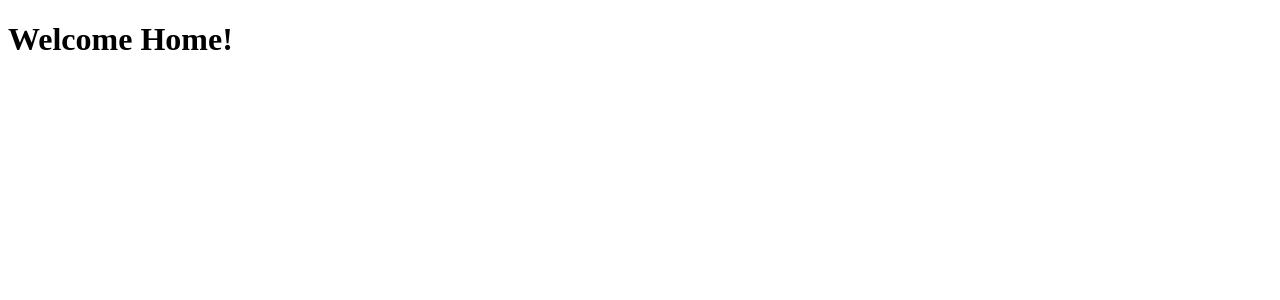
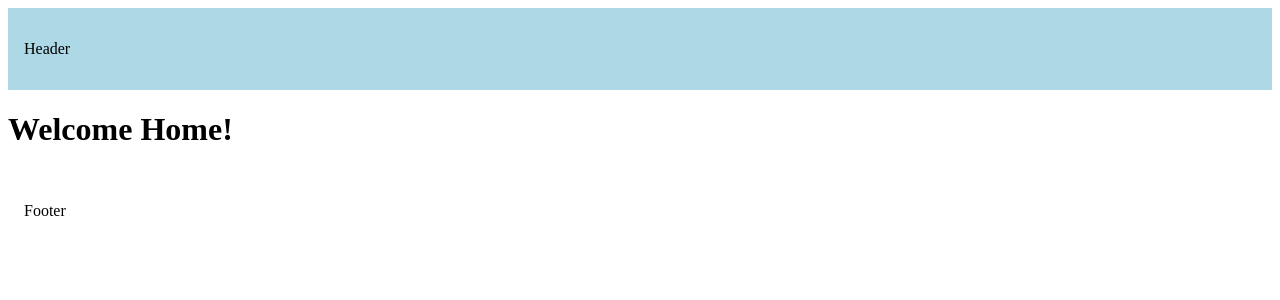
Before and after one commit to OzgunOzdemir/nextjs-tutorial, a Next.js app in the folder routing-demo/: page / in a window 1280 px wide. Shown: the top 300 px of the page. Built offline with nearby package versions, Linux system fonts and the light colour scheme.

Commit message:
feat: Add layouts

```diff
--- a/routing-demo/src/app/layout.tsx
+++ b/routing-demo/src/app/layout.tsx
@@ -10,7 +10,15 @@ export default function RootLayout({
 }) {
   return (
     <html lang="en">
-      <body>{children}</body>
+      <body>
+        <header style={{backgroundColor: "lightblue", padding: "1rem"}}>
+          <p>Header</p>
+        </header>
+        {children}
+        <footer style={{backgroundColor: "ghostblue", padding: "1rem"}}>
+          <p>Footer</p>
+        </footer>
+        </body>
     </html>
   )
 }
```
